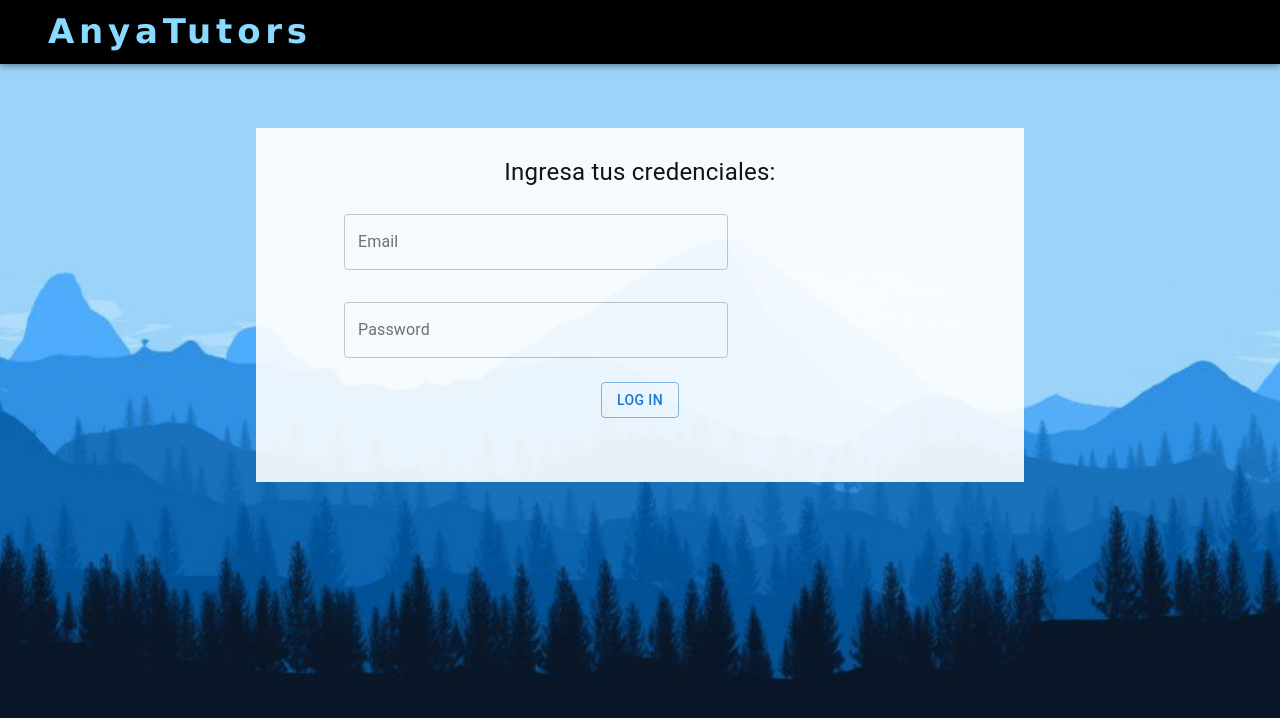
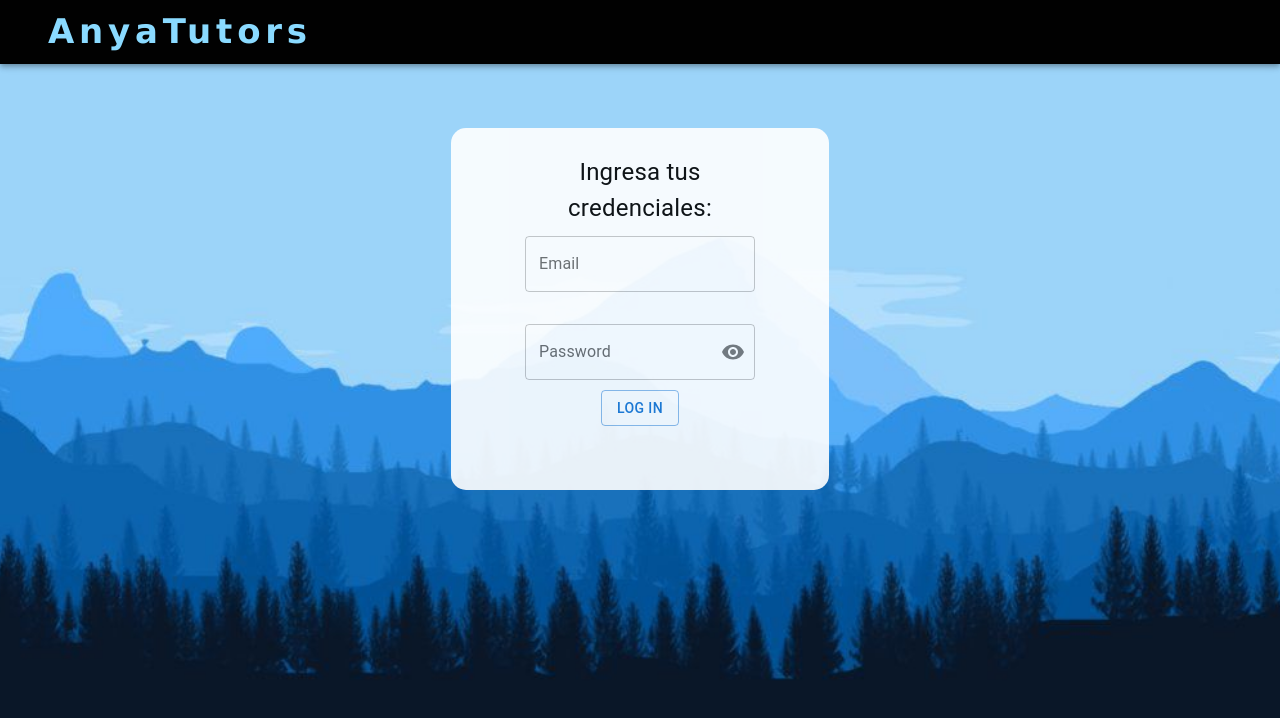
Before and after one commit to MolinaHVL/AnyaTutorsMERN_Front, a React (Create React App) app in the folder anya_front/: page /UserLogIn in a window 1280 px wide. Shown: the top 718 px of the page. Built offline with nearby package versions, Linux system fonts and the light colour scheme.

Commit message:
Revert "Password Requirements Added"
Se modifico el TextField del Login

```diff
--- a/anya_front/src/forms/UserLogInForm.jsx
+++ b/anya_front/src/forms/UserLogInForm.jsx
@@ -1,10 +1,26 @@
-import { yupResolver } from '@hookform/resolvers/yup'
-import * as yup from 'yup'
-import { useForm, Controller } from 'react-hook-form'
-import { Box, Grid, TextField } from '@mui/material'
+import { yupResolver } from '@hookform/resolvers/yup';
+import * as yup from 'yup';
+import { useState } from 'react';
+import { useForm, Controller } from 'react-hook-form';
+import { Box, Grid, TextField } from '@mui/material';
+import FormControl from '@mui/material/FormControl';
+import InputLabel from '@mui/material/InputLabel';
+import OutlinedInput from '@mui/material/OutlinedInput';
+import IconButton from '@mui/material/IconButton';
+import InputAdornment from '@mui/material/InputAdornment';
+import Visibility from '@mui/icons-material/Visibility';
+import VisibilityOff from '@mui/icons-material/VisibilityOff';
 
 
 const UserLogInForm = ({ onSubmit }) => {
+
+    const [showPassword, setShowPassword] = useState(false);
+
+    const handleClickShowPassword = () => setShowPassword((show) => !show);
+
+    const handleMouseDownPassword = (event) => {
+        event.preventDefault();
+    };
 
     const defaultValues = {
         email: '',
@@ -12,8 +28,8 @@ const UserLogInForm = ({ onSubmit }) => {
     }
 
     const UserFormSchema = yup.object().shape({
-        email: yup.string().required('necesitas un email'),
-        password: yup.string().required('necesitas una contraseña'),
+        email: yup.string().required('Necesitas ingresar un email'),
+        password: yup.string().required('Necesitas ingresar una contraseña'),
     })
 
     const { control, handleSubmit } = useForm({
@@ -27,10 +43,16 @@ const UserLogInForm = ({ onSubmit }) => {
             id='user-form'
             component='form'
             onSubmit={handleSubmit(onSubmit)}
-            sx={{ padding: '24px' }}
+            sx={{ padding: '10px' }}
         >
-            <Grid container spacing={4}>
-                <Grid item xs={8}>
+            <Grid
+                container
+                spacing={4}
+                direction="column"
+                alignItems="center"
+                justify="center"
+            >
+                <Grid item xs={8} sx={{}}>
                     <Controller
                         control={control}
                         name='email'
@@ -46,23 +68,31 @@ const UserLogInForm = ({ onSubmit }) => {
                         )}
                     />
                 </Grid>
+
                 <Grid item xs={8}>
-                    <Controller
-                        control={control}
-                        name='password'
-                        render={({ field, fieldState }) => (
-                            <TextField
-                                {...field}
-                                label='Password'
-                                variant='outlined'
-                                fullWidth
-                                type={'password'}
-                                error={!!fieldState.error}
-                                helperText={fieldState.error?.message}
-                            />
-                        )}
-                    />
+                    <FormControl sx={{}} variant="outlined">
+                        <InputLabel htmlFor="outlined-adornment-password">Password</InputLabel>
+                        <OutlinedInput
+                            id="outlined-adornment-password"
+                            type={showPassword ? 'text' : 'password'}
+                            noValidate
+                            endAdornment={
+                            <InputAdornment position="end">
+                                <IconButton
+                                aria-label="toggle password visibility"
+                                onClick={handleClickShowPassword}
+                                onMouseDown={handleMouseDownPassword}
+                                edge="end"
+                                >
+                                {showPassword ? <VisibilityOff /> : <Visibility />}
+                                </IconButton>
+                            </InputAdornment>
+                            }
+                            label="Password"
+                        />
+                    </FormControl>
                 </Grid>
+
             </Grid>
         </Box>
     );
--- a/anya_front/src/index.css
+++ b/anya_front/src/index.css
@@ -16,6 +16,11 @@ code {
     monospace;
 }
 
+input[type="password"]::-ms-reveal,
+input[type="password"]::-webkit-reveal {
+    display: none;
+}
+
 html,
 body {
   height: 100%;
--- a/anya_front/src/pages/UserLogPage.jsx
+++ b/anya_front/src/pages/UserLogPage.jsx
@@ -44,15 +44,19 @@ const UserLogPage = () => {
 
         <Box sx={{
             display: "static",
-            width: "50%",
-            marginX: "20%",
+            marginX: "auto",
             marginY: "5%",
             padding: "5%",
             paddingTop: "2%",
             background: "White",
             color: "white",
             opacity: "0.9",
-        }}>
+            borderRadius: "15px",
+            width: "250px", // Ancho fijo en píxeles
+            '@media screen and (max-width: 600px)': { // Ancho del 100% para pantallas más pequeñas
+              width: "100%",
+            }
+          }}>
             <Typography fontSize={"24px"} color={"Black"}>Ingresa tus credenciales:</Typography>
             {error && <Typography sx={{ color: "#000" }}>{error}</Typography>}
             <UserLogInForm onSubmit={handleLogIn} />
```
